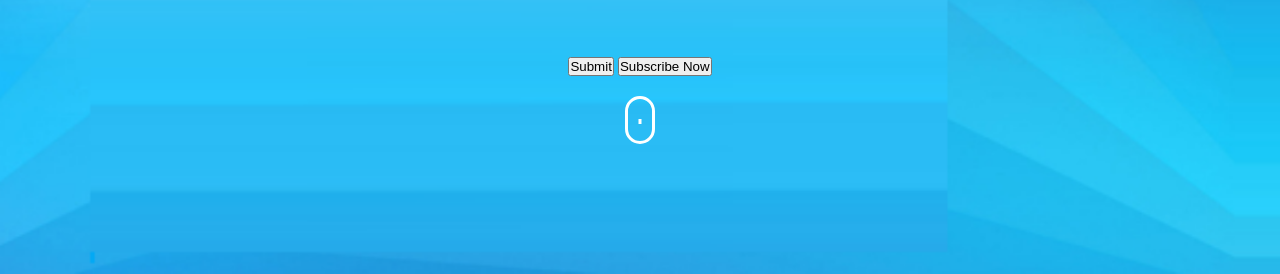
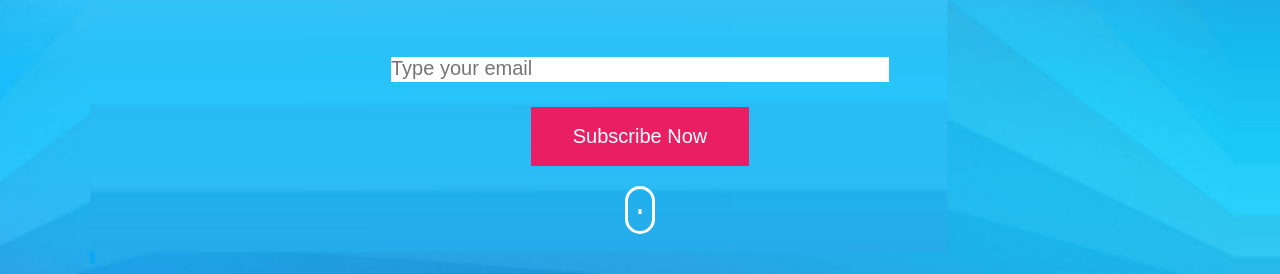
Before and after one commit to Vital188/39-grupe-coming-soon, a website: page index.html in a window 1280 px wide. Shown: the part 526-800 px from the top of the page. Drawn offline with Linux system fonts and the light colour scheme.

Commit message:
final style

```diff
--- /dev/null
+++ b/css/components/subscribe-form.css
@@ -0,0 +1,25 @@
+.subscribe {
+    display: grid;
+    /* grid-column: 2; */
+    grid-template-columns: 1fr 1fr;
+    gap: 25px;
+    width: 83%;
+}
+
+.subscribe > .top-top {
+    background-color: var(--secondary-color);
+    color: #fff;
+    font-size: 20px;
+    padding: 0.8em 2em;
+    justify-self: center;
+    border: 2px solid var(--secondary-color);
+    grid-column: span 2;
+}
+
+.subscribe > .last {
+    grid-column: span 2;
+    border: none;
+    border-bottom: 2px solid #fff;
+    font-size: 20px;
+    color: none;
+}
--- a/css/pages/home.css
+++ b/css/pages/home.css
@@ -9,7 +9,7 @@
 @import '../components/mouse.css';
 @import '../components/progrss-bar.css';
 @import '../components/progress-bar-new.css';
-@import '../components/subscribe-form.scc';
+@import '../components/subscribe-form.css';
 
 .hero {
     padding-bottom: 20px;
--- a/index.html
+++ b/index.html
@@ -45,8 +45,7 @@
                 </div>
             </div>
             <form class="subscribe">
-                <input type="submit" placeholder="#">
-                <label for=""></label>
+                <input class="last" id="name" type="email" placeholder="Type your email">
                 <button class="top-top">Subscribe Now</button>
             </form>
             <div class="mouse"></div>
```
Also changed, not shown: 1 other file.
